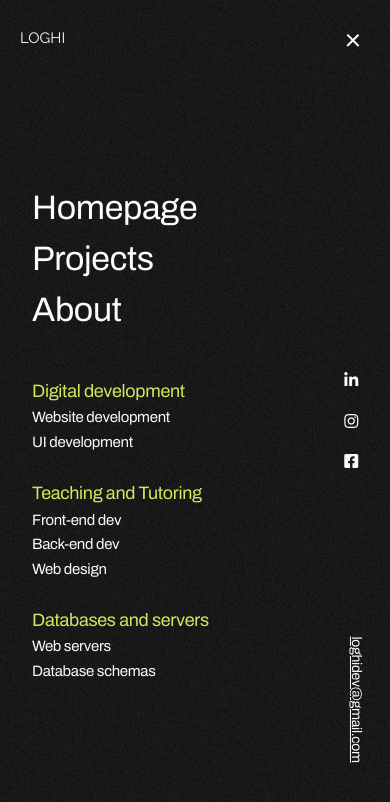
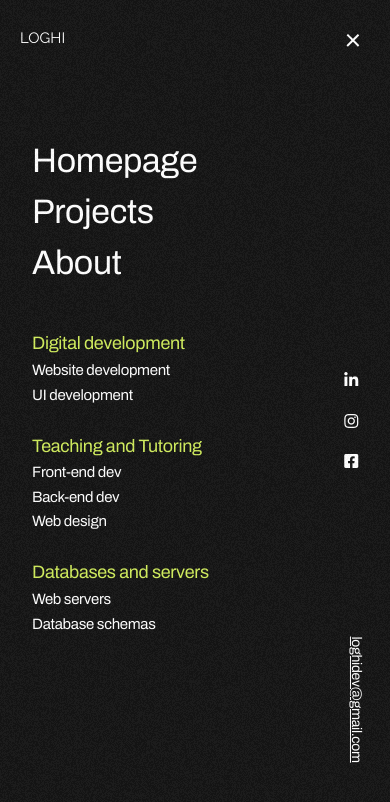
Before and after one commit to NunoPereiraSousa/Loghi, a plain HTML site: page about.html in a window 390 px wide. Both pictures are taken after a click on the element 352 px from the left and 35 px from the top of the page. Drawn offline with Linux system fonts and the light colour scheme.

Commit message:
Mobile menu height fixed

```diff
--- a/about.html
+++ b/about.html
@@ -34,7 +34,7 @@
     <div class="mobile_menu">
       <div class="mobile_menu__bg"></div>
       <div class="mobile_menu__content">
-        <div class="mobile_menu__content__pos flex flex-fd-c flex-jc-fe">
+        <div class="mobile_menu__content__pos flex flex-fd-c">
           <ul class="mobile_menu__links">
             <li>
               <a href="/">Homepage</a>
--- a/scss/components/_mobile_menu.scss
+++ b/scss/components/_mobile_menu.scss
@@ -67,7 +67,7 @@
       top: auto;
       transform: none;
       height: 100%;
-      padding: 2rem 2rem 16vh;
+      padding: 16vh 2rem;
 
       @include breakpoint-width-height(667px, 375px, 667px) {
         margin-top: 6vh;
```
Also changed, not shown: index.html (+1 -1 lines), showcase.html (+1 -1 lines), css/style.css, 1 other file.
